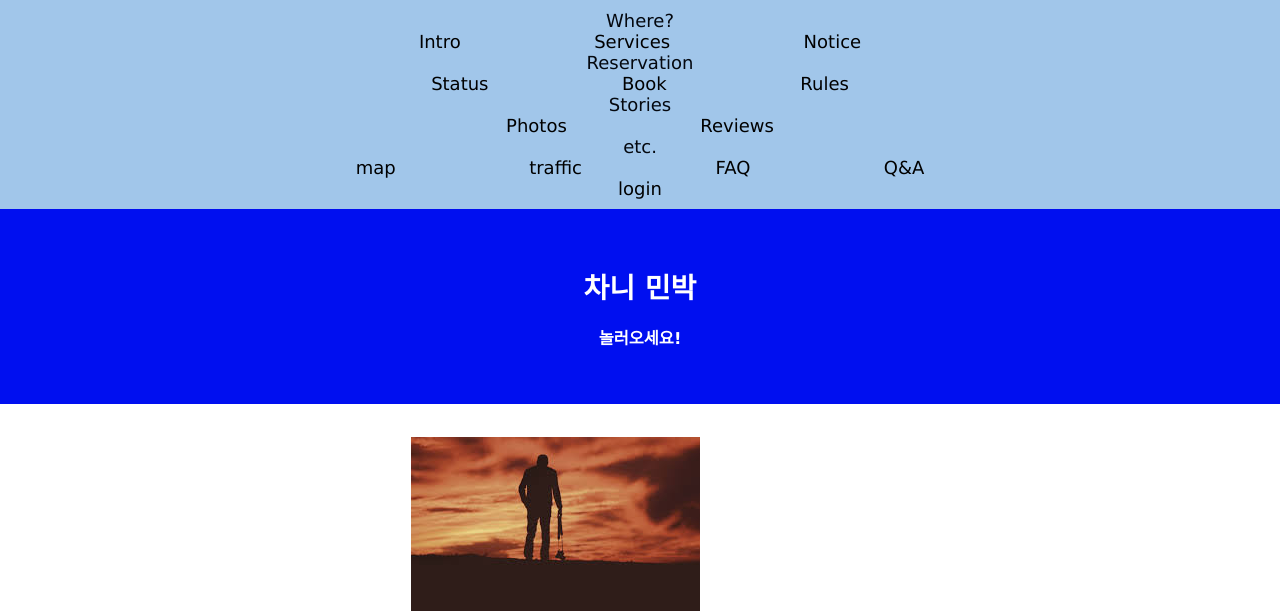
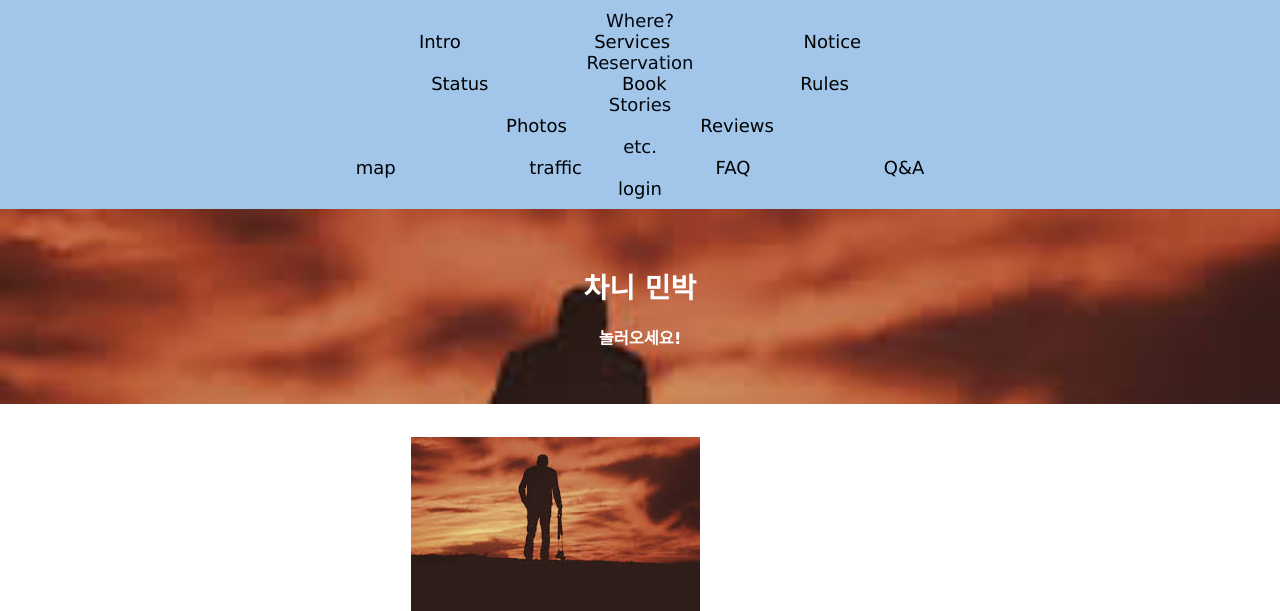
Before and after one commit to 2ood/chaneeMinbak, a PHP site: page / in a window 1280 px wide. Shown: the top 611 px of the page. Run offline with PHP 8.4, Linux system fonts and the light colour scheme.

Commit message:
background-image'

```diff
--- a/css/style.css
+++ b/css/style.css
@@ -37,8 +37,9 @@ body {font-size : 14px;}
     display:flex;
 }
 .container-welcome-box {
-	background-image: url('/chaneeMinbak/img/IMP.jpeg') no-repeat center contain;
-	background-color:#000ff0;
+	background-image: url('/chaneeMinbak/img/IMP.jpeg');
+	background-size: cover;
+	background-repeat : no-repeat;
     padding :3% 0% 3%;
 }
 
```
